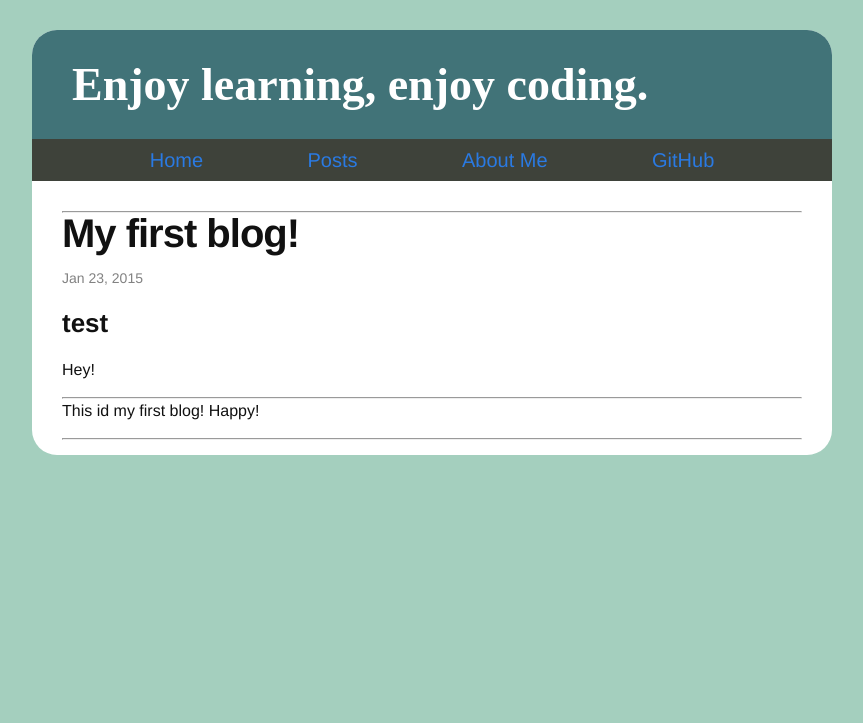
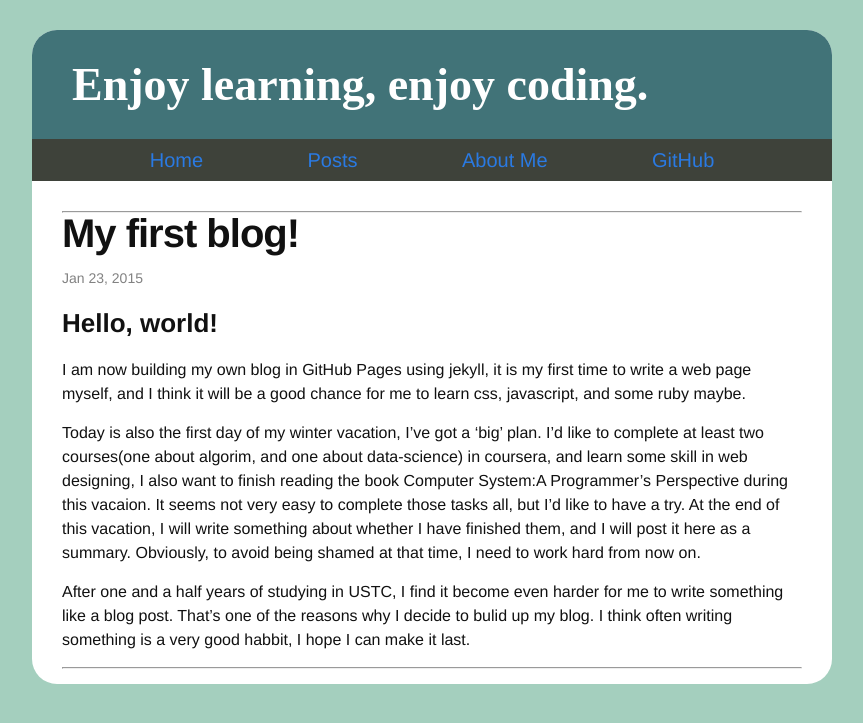
Before and after one commit to yaokai1117/yaokai1117.github.io, a Jekyll site: the page built from _posts/2015-01-23-new-beginning.md, in a window 1280 px wide. Shown: the top 723 px of the page, without its empty margins (238-1101 px from the left). Built offline with Jekyll 4.4.1, drawn with Linux system fonts in a browser that asks for light colours; Markdown is read by kramdown in place of the engine named in the settings.

Commit message:
first blog

```diff
--- a/_posts/2015-01-23-new-beginning.md
+++ b/_posts/2015-01-23-new-beginning.md
@@ -3,13 +3,10 @@
 title: My first blog!
 ---
 
-### test
+### Hello, world!
 
+I am now building my own blog in GitHub Pages using jekyll, it is my first time to write a web page myself, and I think it will be a good chance for me to learn css, javascript, and some ruby maybe.
 
+Today is also the first day of my winter vacation, I've got a 'big' plan. I'd like to complete at least two courses(one about algorim, and one about data-science) in coursera, and learn some skill in web designing, I also want to finish reading the book Computer System:A Programmer's Perspective during this vacaion. It seems not very easy to complete those tasks all, but I'd like to have a try. At the end of this vacation, I will write something about whether I have finished them, and I will post it here as a summary. Obviously, to avoid being shamed at that time, I need to work hard from now on.
 
-Hey!
-
-***
-
-This id my first blog!
-Happy!
+After one and a half years of studying in USTC, I find it become even harder for me to write something like a blog post. That's one of the reasons why I decide to bulid up my blog. I think often writing something is a very good habbit, I hope I can make it last.
```
